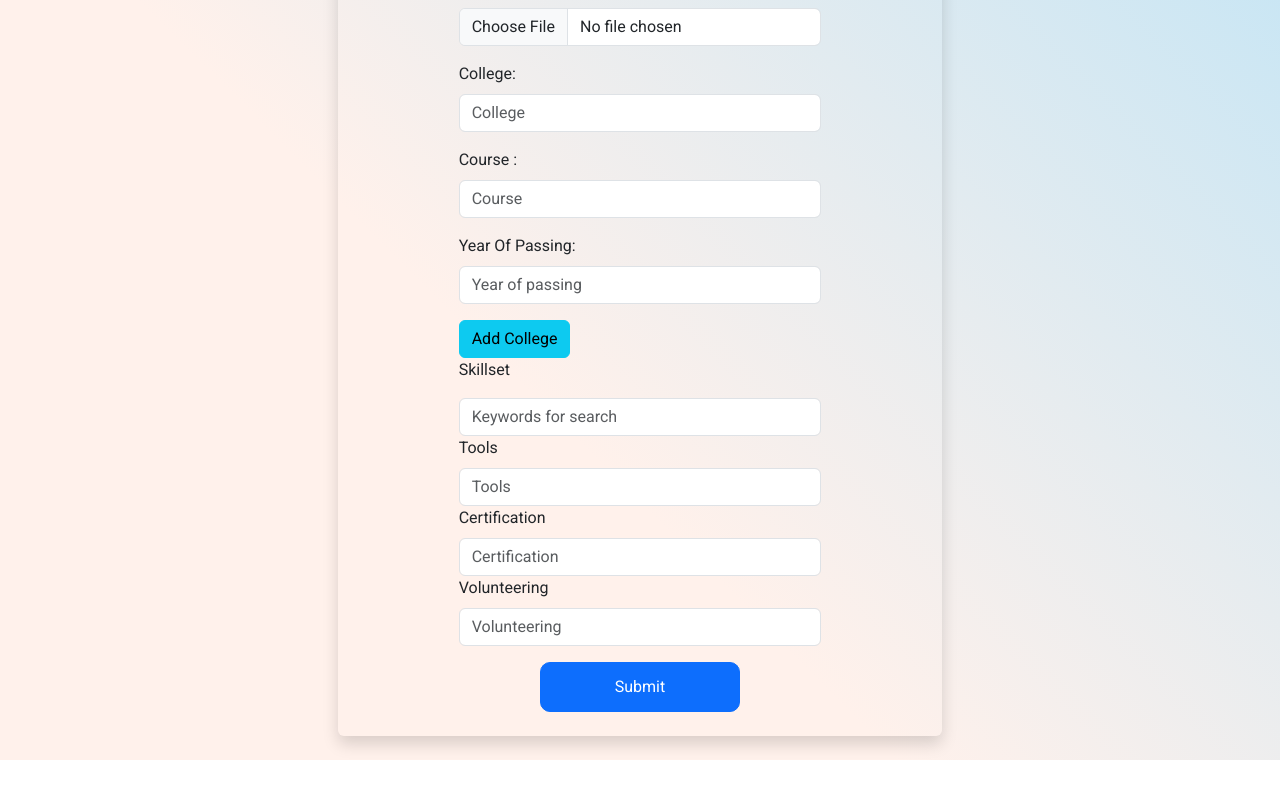
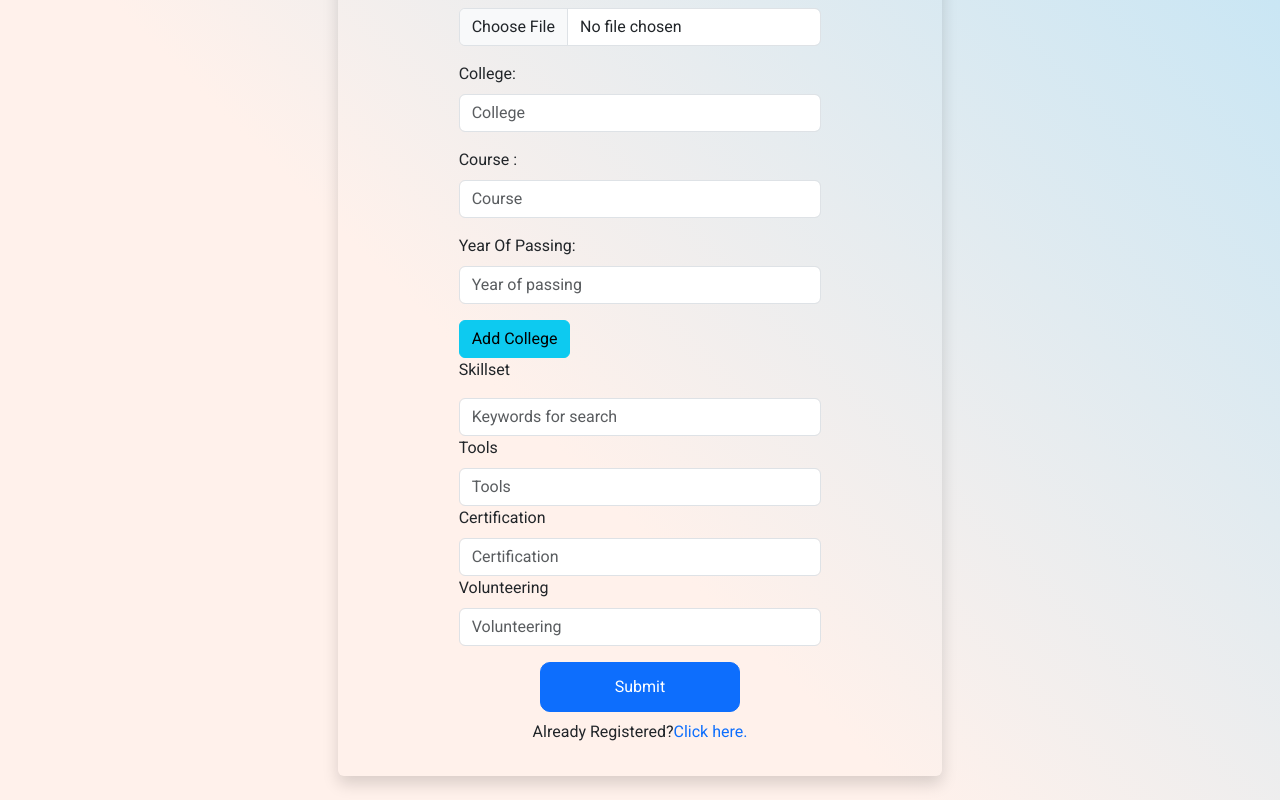
Before and after one commit to kishor88vas/Annular-Project, a React (Create React App) app: page /registerUser in a window 1280 px wide. Shown: the part 950-1750 px from the top of the page. Before the commit the page ends 1710 px from the top, so only its background shows below. Built offline with nearby package versions, Linux system fonts and the light colour scheme.

Commit message:
Add already register

```diff
--- a/src/components/Register/RegisterPage.js
+++ b/src/components/Register/RegisterPage.js
@@ -138,11 +138,13 @@
 
 import React, { useState } from "react";
 import { Form, Button, Row, Col } from "react-bootstrap";
+import { useNavigate, Link } from "react-router-dom";
 import RecruiterLoginForm from "./RecruiterLoginForm";
 import { useForm } from "react-hook-form";
 import axios from "axios";
 
 const RegisterPage = () => {
+  const success = useNavigate();
   const initialState = {
     isCandidate: true,
     name: "",
@@ -198,8 +200,8 @@ const RegisterPage = () => {
         message: "File size exceeds the maximum limit (1MB).",
       });
     } else {
-      clearErrors("resume");
-      setValue("resume", file);
+      clearErrors("file");
+      setValue("file", file);
     }
   };
 
@@ -234,6 +236,7 @@ const RegisterPage = () => {
       console.log(data);
       // Assuming your API returns some data
       reset();
+      success("/loginUser");
     } catch (error) {
       console.error("Error submitting form:", error);
     }
@@ -468,7 +471,6 @@ const RegisterPage = () => {
                             onChange={handleFileUpload}
                             {...register("resume", {
                               required: "Resume file is required",
-                              // Add additional validation rules if needed
                             })}
                           />
 
@@ -630,6 +632,14 @@ const RegisterPage = () => {
                     Submit
                   </Button>
                 </Col>
+                <div className="container d-flex justify-content-center p-2">
+                  <span>
+                    Already Registered?
+                    <Link to="/loginUser" style={{ textDecoration: "none" }}>
+                      Click here.
+                    </Link>
+                  </span>
+                </div>
               </Row>
             </Form>
           </div>
```
